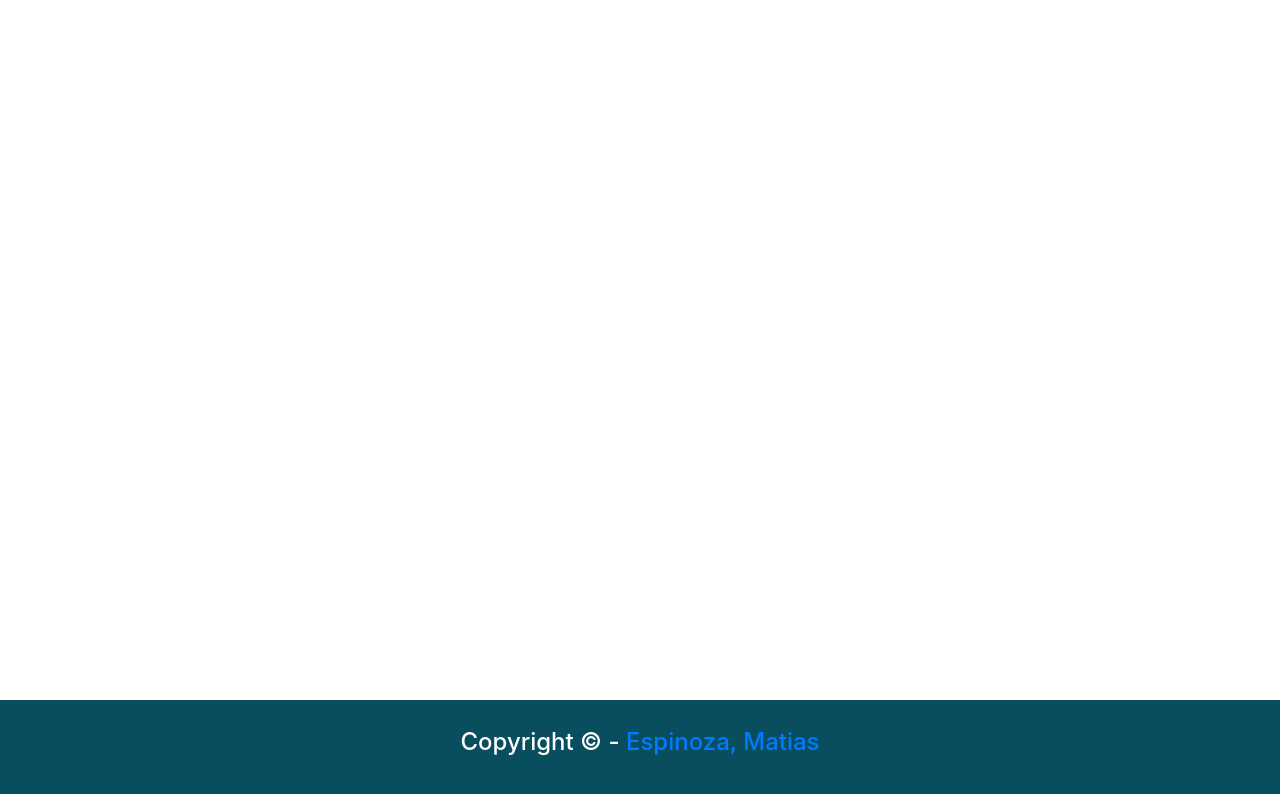
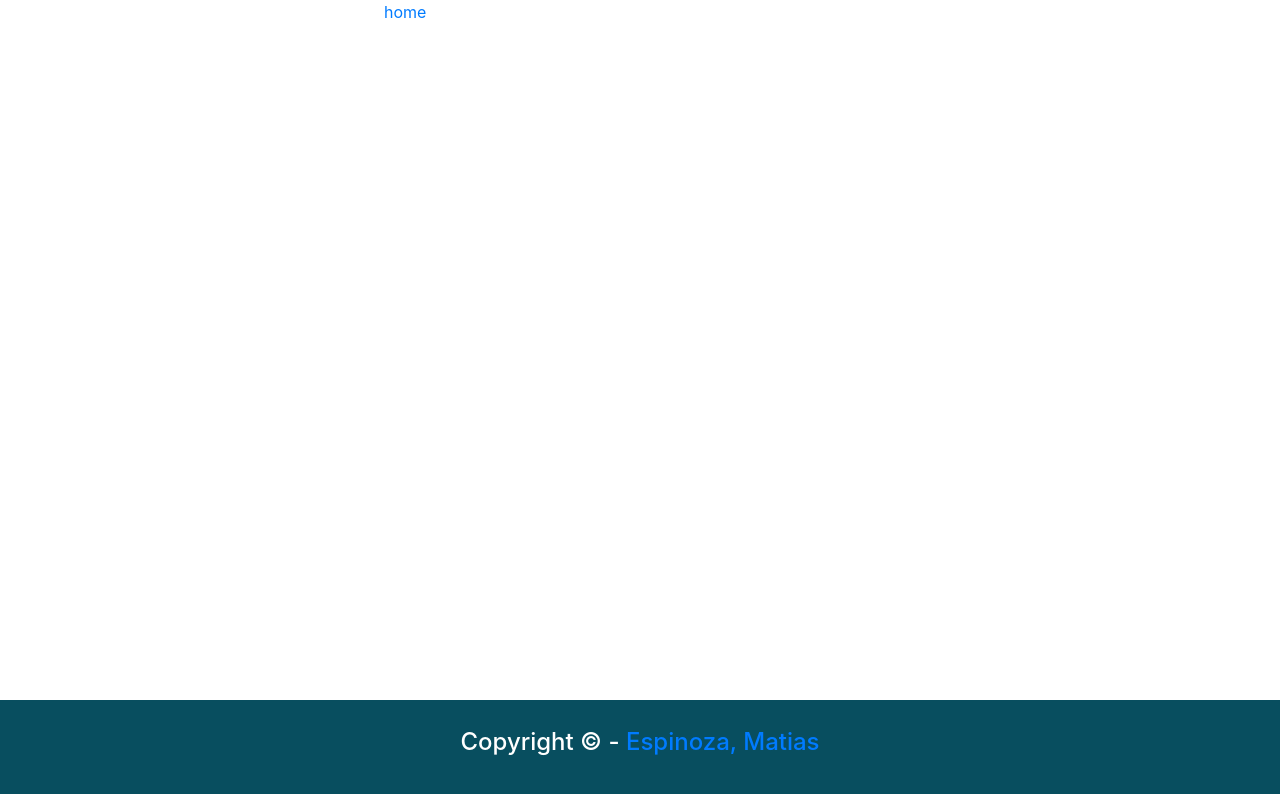
Before and after one commit to MatiasEsp/cotizacion-moneda, a React (Create React App) app: page / in a window 1280 px wide. Shown: the top 794 px of the page. Built offline with nearby package versions, Linux system fonts and the light colour scheme.

Commit message:
router: home

```diff
--- a/src/components/header/header.tsx
+++ b/src/components/header/header.tsx
@@ -8,10 +8,8 @@ import { localPath } from '../../constantes'
 const Header = () => {
   return (
     <Nav>
-      {/* <Nav.Item>
+      <Nav.Item>
         <NavLink to={localPath.ROOT} >home</NavLink>
-      </Nav.Item> */}
-      <Nav.Item>
       </Nav.Item>
     </Nav>
   )
--- /dev/null
+++ b/src/constantes.ts
@@ -0,0 +1,4 @@
+export const localPath = {
+  ROOT: '/',
+  HOME: '/home',
+}
```
Also changed, not shown: src/components/home/home.tsx (added, +9 -0 lines).
